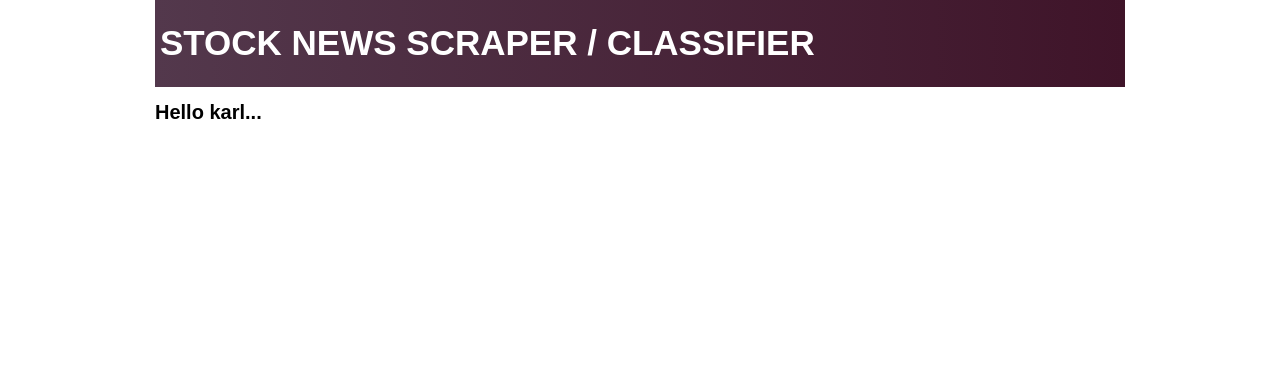
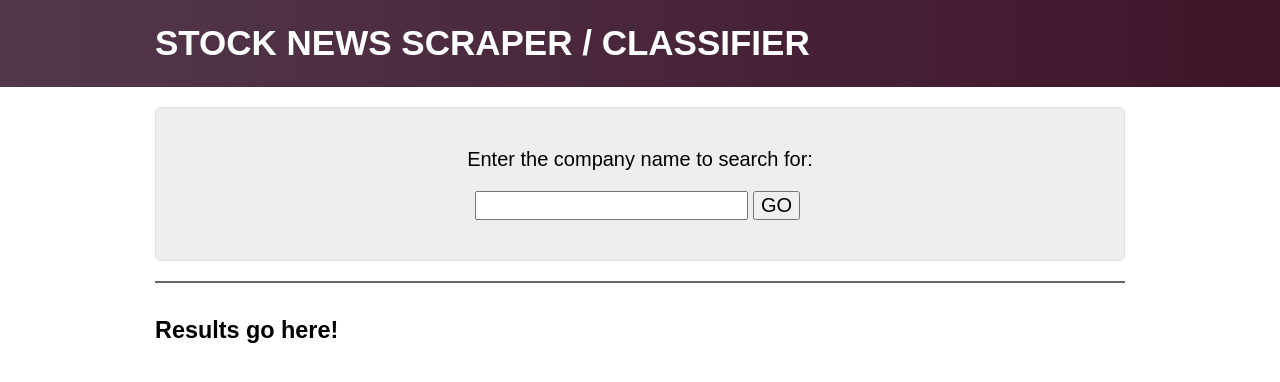
Before and after one commit to smrkem/stockdata2, a React app: page / in a window 1280 px wide. Shown: the top 382 px of the page. Built offline with nearby package versions, Linux system fonts and the light colour scheme.

Commit message:
adds base components

```diff
--- a/src/base.css
+++ b/src/base.css
@@ -8,7 +8,7 @@ html {
 }
 
 body {
-  font-size: 1rem;
+  font-size: 2rem;
   font-family: sans-serif;
 }
 
--- a/src/components/App/App.js
+++ b/src/components/App/App.js
@@ -1,11 +1,12 @@
 import React from 'react'
 import './App.css'
 import Header from '../Header/Header'
+import StockNews from '../StockNews/StockNews'
 
 const App = () => (
-  <div className="container">
+  <div>
     <Header />
-    <h1>Hello karl...</h1>
+    <StockNews />
   </div>
 )
 
--- /dev/null
+++ b/src/components/CompanyNameInput/CompanyNameInput.css
@@ -0,0 +1,20 @@
+#company-name-input {
+  padding: 2rem;
+  background: #eee;
+  margin-top: 20px;
+  border: 1px solid #e0e0e0;
+  border-radius: 5px;
+  text-align: center;
+}
+
+#company-name-input button {
+  margin: 0 0.5rem;
+  cursor: pointer;
+}
+#company-name-input button:hover {
+  background: green;
+  color: white;
+}
+#company-name-input button:active {
+  background: #034a03;
+}
--- /dev/null
+++ b/src/components/CompanyNameInput/CompanyNameInput.js
@@ -0,0 +1,13 @@
+import React from 'react'
+import './CompanyNameInput.css'
+
+const CompanyNameInput = () => (
+  <div id="company-name-input">
+    <p>Enter the company name to search for:</p>
+    <p>
+      <input type="text"></input>
+      <button>GO</button>
+    </p>
+  </div>
+)
+export default CompanyNameInput
--- /dev/null
+++ b/src/components/Results/Results.css
@@ -0,0 +1,5 @@
+#stocknews-results {
+  margin-top: 2rem;
+  padding-top: 1rem;
+  border-top: 2px solid #666;
+}
--- /dev/null
+++ b/src/components/Results/Results.js
@@ -0,0 +1,9 @@
+import React from 'react'
+import './Results.css'
+
+const Results = () => (
+  <div id="stocknews-results">
+    <h3>Results go here!</h3>
+  </div>
+)
+export default Results
--- /dev/null
+++ b/src/components/StockNews/StockNews.js
@@ -0,0 +1,11 @@
+import React from 'react'
+import Results from '../Results/Results'
+import CompanyNameInput from '../CompanyNameInput/CompanyNameInput'
+
+const StockNews = () => (
+  <div className="container" id="stocknews-container">
+    <CompanyNameInput />
+    <Results />
+  </div>
+)
+export default StockNews
```
